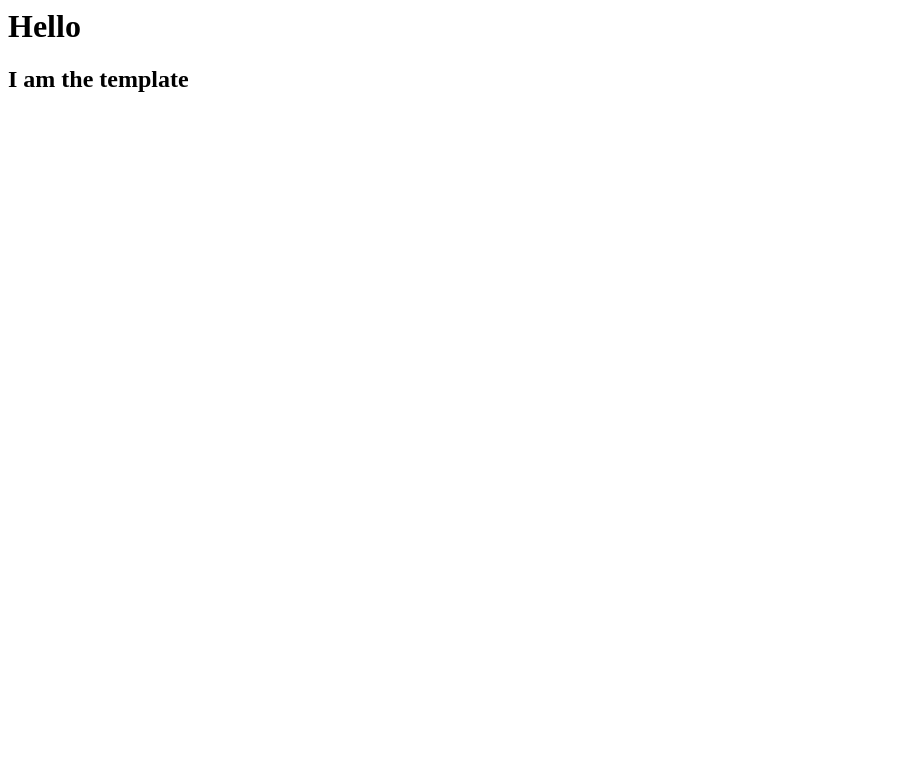
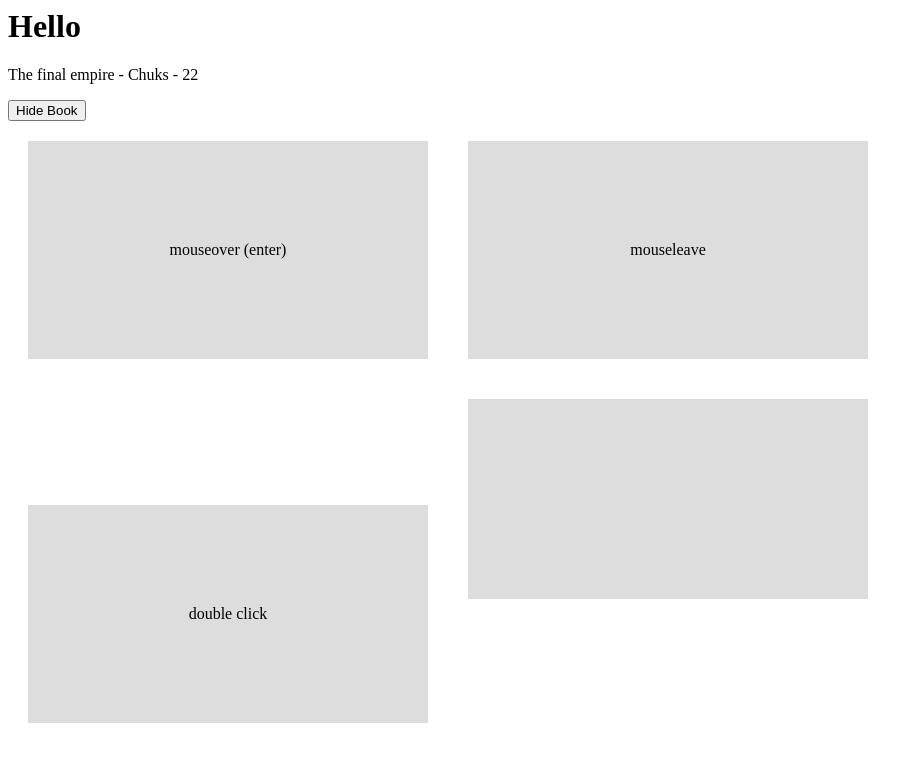
Before and after one commit to Chuks-ked/vue-proj, a plain HTML site: page index.html in a window 1280 px wide. Shown: the whole page, without its empty margins (0-923 px from the left). Drawn offline with nearby package versions, Linux system fonts and the light colour scheme.

Commit message:
initials

```diff
--- a/app.js
+++ b/app.js
@@ -1,5 +1,25 @@
 const app = Vue.createApp({
-    template: '<h2>I am the template </h2>'
+    data(){
+        return {
+            showBook:true,
+            title: 'The final empire',
+            author: 'Chuks',
+            age: 22,
+        }
+    },
+    methods:{
+        toggleShowBook(){
+            this.showBook = !this.showBook
+        },
+        handleEvent(e){
+            console.log(e)
+        }
+
+
+        // changeTitle(title) {
+        //     this.title = title
+        // }
+    }
 })
 
 app.mount('#app')
--- a/index.html
+++ b/index.html
@@ -1,4 +1,5 @@
 <html lang="en">
+
 <head>
     <meta charset="UTF-8">
     <meta http-equiv="X-UA-Compatible" content="IE=edge">
@@ -6,14 +7,45 @@
     <title>Document</title>
     <script src="https://unpkg.com/vue@3/dist/vue.global.js"></script>
 
+    <style>
+        .box{
+            padding: 100px 0;
+            width: 400px;
+            text-align: center;
+            background: #ddd;
+            margin: 20px;
+            display: inline-block;
+        }
+    </style>
+
 </head>
+
 <body>
     <h1>Hello</h1>
 
     <div id="app">
+        <div v-if="showBook">
+            <p>{{ title }} - {{ author }} - {{ age }} </p>
+        </div>
 
+        <button @click="toggleShowBook">
+            <span v-if="showBook">Hide Book</span>
+            <span v-else>Show Book</span>
+        </button> <br>
+
+        <!-- mouse event -->
+        <div class="box" @mouseover="handleEvent">mouseover (enter)</div>
+        <div class="box" @mouseleave="handleEvent">mouseleave</div>
+        <div class="box" @dblclick=handleEvent>double click</div>
+        <div class="box"></div>
+
+        <!-- <div v-show="showBook">currently showing book</div>
+         <button v-on:click="age++" > Increase age</button>
+        <button v-on:click="age--" > Decrease age</button>
+        <div @:click="changeTitle('oath')"> Change book title </div> -->
     </div>
 
-    <script src="/app.js" ></script>
+    <script src="/app.js"></script>
 </body>
+
 </html>
```
